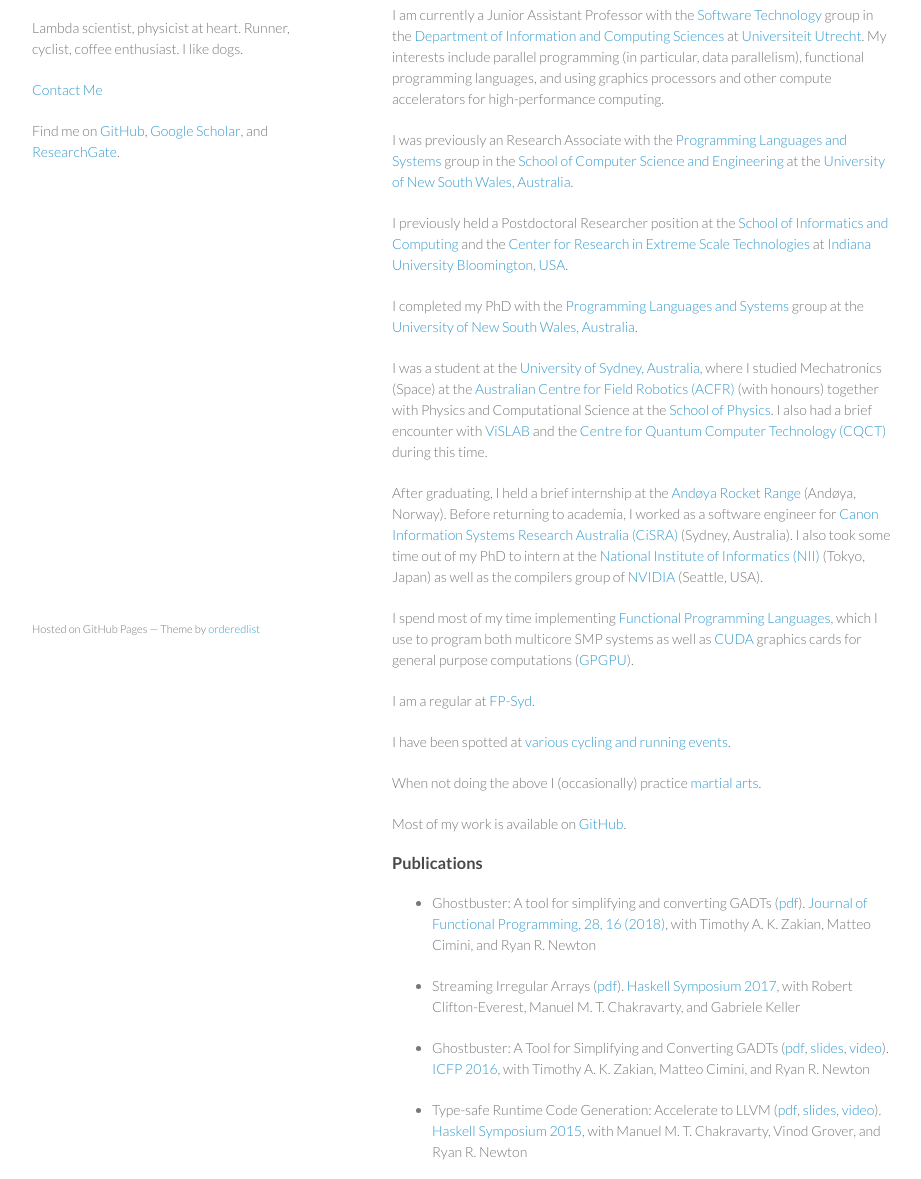
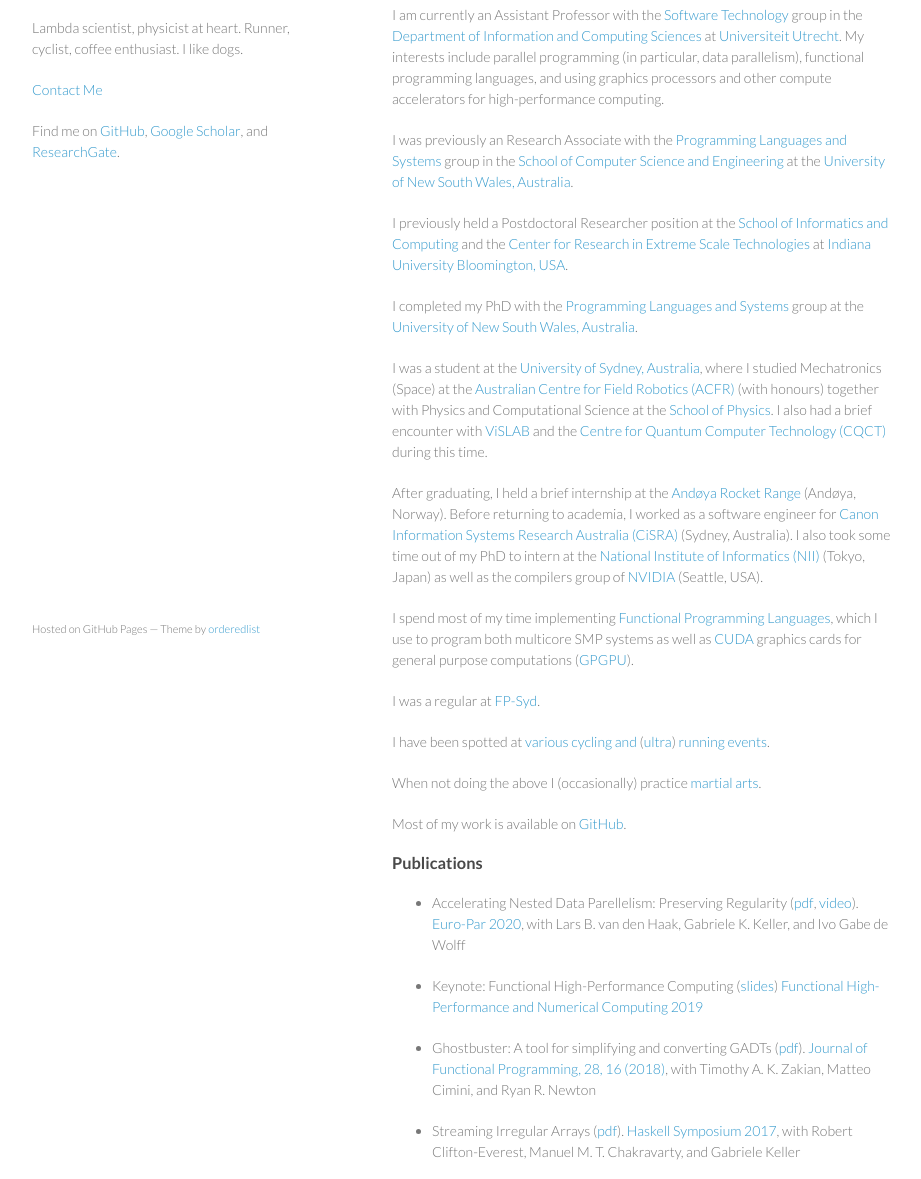
Before and after one commit to tmcdonell/tmcdonell.github.io, a plain HTML site: page index.html in a window 1280 px wide. Shown: the part 92-1271 px from the top of the page, without its empty margins (178-1099 px from the left). Drawn offline with Linux system fonts and the light colour scheme.

Commit message:
add acc-regularity, fhpnc keynote; updates

```diff
--- a/index.html
+++ b/index.html
@@ -28,19 +28,21 @@
       </header>
       <section>
         <h3 id="about-me">About Me</h3>
-        <p>I am currently a Junior Assistant Professor with the <a href="https://www.uu.nl/en/research/software-systems/software-technology">Software Technology</a> group in the <a href="https://www.uu.nl/en/organisation/department-of-information-and-computing-sciences">Department of Information and Computing Sciences</a> at <a href="https://www.uu.nl">Universiteit Utrecht</a>. My interests include parallel programming (in particular, data parallelism), functional programming languages, and using graphics processors and other compute accelerators for high-performance computing.</p>
+        <p>I am currently an Assistant Professor with the <a href="https://www.uu.nl/en/research/software-systems/software-technology">Software Technology</a> group in the <a href="https://www.uu.nl/en/organisation/department-of-information-and-computing-sciences">Department of Information and Computing Sciences</a> at <a href="https://www.uu.nl">Universiteit Utrecht</a>. My interests include parallel programming (in particular, data parallelism), functional programming languages, and using graphics processors and other compute accelerators for high-performance computing.</p>
         <p>I was previously an Research Associate with the <a href="http://www.cse.unsw.edu.au/~pls/PLS/PLS.html">Programming Languages and Systems</a> group in the <a href="http://www.cse.unsw.edu.au/">School of Computer Science and Engineering</a> at the <a href="http://www.unsw.edu.au/">University of New South Wales, Australia</a>.</p>
         <p>I previously held a Postdoctoral Researcher position at the <a href="http://www.soic.indiana.edu/">School of Informatics and Computing</a> and the <a href="https://www.crest.iu.edu/">Center for Research in Extreme Scale Technologies</a> at <a href="http://iu.edu/">Indiana University Bloomington, USA</a>.</p>
         <p>I completed my PhD with the <a href="http://www.cse.unsw.edu.au/~pls/PLS/PLS.html">Programming Languages and Systems</a> group at the <a href="http://www.unsw.edu.au/">University of New South Wales, Australia</a>.</p>
         <p>I was a student at the <a href="http://www.usyd.edu.au/">University of Sydney, Australia</a>, where I studied Mechatronics (Space) at the <a href="http://www.acfr.usyd.edu.au/">Australian Centre for Field Robotics (ACFR)</a> (with honours) together with Physics and Computational Science at the <a href="http://www.physics.usyd.edu.au/">School of Physics</a>. I also had a brief encounter with <a href="http://www.vislab.net/">ViSLAB</a> and the <a href="http://www.cqc2t.org/">Centre for Quantum Computer Technology (CQCT)</a> during this time.</p>
         <p>After graduating, I held a brief internship at the <a href="http://www.rocketrange.no/">Andøya Rocket Range</a> (Andøya, Norway). Before returning to academia, I worked as a software engineer for <a href="http://cisra.com.au/">Canon Information Systems Research Australia (CiSRA)</a> (Sydney, Australia). I also took some time out of my PhD to intern at the <a href="http://www.nii.ac.jp/">National Institute of Informatics (NII)</a> (Tokyo, Japan) as well as the compilers group of <a href="http://www.nvidia.com/page/home.html">NVIDIA</a> (Seattle, USA).</p>
         <p>I spend most of my time implementing <a href="http://www.cs.nott.ac.uk/~pszgmh/faq.html">Functional Programming Languages</a>, which I use to program both multicore SMP systems as well as <a href="http://www.nvidia.com/object/cuda_home_new.html">CUDA</a> graphics cards for general purpose computations (<a href="http://gpgpu.org/">GPGPU</a>).</p>
-        <p>I am a regular at <a href="http://fp-syd.ouroborus.net/">FP-Syd</a>.</p>
-        <p>I have been spotted at <a href="http://www.bicyclenetwork.com.au/general/great-rides/20005/">various</a> <a href="http://selfpropelled.com.au/event/mont-24/">cycling</a> <a href="http://www.gongride.org.au/">and</a> <a href="http://www.parkrun.com.au">running</a> <a href="http://city2surf.com.au">events</a>.</p>
+        <p>I was a regular at <a href="http://fp-syd.ouroborus.net/">FP-Syd</a>.</p>
+        <p>I have been spotted at <a href="http://www.bicyclenetwork.com.au/general/great-rides/20005/">various</a> <a href="http://selfpropelled.com.au/event/mont-24/">cycling</a> <a href="http://www.gongride.org.au/">and</a> (<a href="https://www.taraweraultra.co.nz">ultra</a>) <a href="http://www.parkrun.com.au">running</a> <a href="http://city2surf.com.au">events</a>.</p>
         <p>When not doing the above I (occasionally) practice <a href="https://www.facebook.com/MizongKungFu">martial arts</a>.</p>
         <p>Most of my work is available on <a href="https://github.com/tmcdonell/">GitHub</a>.</p>
         <h3 id="publications">Publications</h3>
         <ul>
+          <li><p>Accelerating Nested Data Parellelism: Preserving Regularity (<a href="papers/acc-regularity-europar2020.pdf">pdf</a>, <a href="https://youtu.be/HbXD63-iw-s">video</a>). <a href="https://2020.euro-par.org">Euro-Par 2020</a>, with Lars B. van den Haak, Gabriele K. Keller, and Ivo Gabe de Wolff</p></li>
+          <li><p>Keynote: Functional High-Performance Computing (<a href="https://speakerdeck.com/tmcdonell/functional-high-performance-computing">slides</a>) <a href="https://icfp19.sigplan.org/home/FHPNC-2019">Functional High-Performance and Numerical Computing 2019</a></p></li>
           <li><p>Ghostbuster: A tool for simplifying and converting GADTs (<a href="papers/ghostbuster-jfp2017.pdf">pdf</a>). <a href="https://doi.org/10.1017/S0956796818000114">Journal of Functional Programming, 28, 16 (2018)</a>, with Timothy A. K. Zakian, Matteo Cimini, and Ryan R. Newton</p></li>
           <li><p>Streaming Irregular Arrays (<a href="https://github.com/tmcdonell/tmcdonell.github.io/raw/master/papers/acc-seq2-haskell2017.pdf">pdf</a>). <a href="https://www.haskell.org/haskell-symposium/2017/">Haskell Symposium 2017</a>, with Robert Clifton-Everest, Manuel M. T. Chakravarty, and Gabriele Keller</p></li>
           <li><p>Ghostbuster: A Tool for Simplifying and Converting GADTs (<a href="https://github.com/tmcdonell/tmcdonell.github.io/raw/master/papers/ghostbuster-icfp2016.pdf">pdf</a>, <a href="https://speakerdeck.com/tmcdonell/ghostbuster-a-tool-for-simplifying-and-converting-gadts">slides</a>, <a href="https://youtu.be/rhuu-oD0W5U">video</a>). <a href="http://conf.researchr.org/home/icfp-2016">ICFP 2016</a>, with Timothy A. K. Zakian, Matteo Cimini, and Ryan R. Newton</p></li>
@@ -66,6 +68,8 @@
         </ul>
         <h3 id="teaching">Teaching</h3>
         <ul>
+          <li>2020: <a href="http://www.cs.uu.nl/education/vak.php?vak=INFOAFP">INFOAFP: Advanced Functional Programming</a> (joint lecturer)</li>
+          <li>2019: <a href="http://www.cs.uu.nl/education/vak.php?vak=INFOB3CC">INFOB3CC: Concurrency</a></li>
           <li>2019: <a href="http://www.cs.uu.nl/education/vak.php?vak=INFOSP">INFOSP: Computer Software Projects</a> (mentor)</li>
           <li>2019: <a href="http://www.cs.uu.nl/education/vak.php?vak=INFOAFP">INFOAFP: Advanced Functional Programming</a> (joint lecturer)</li>
           <li>2018: <a href="http://www.cs.uu.nl/education/vak.php?vak=INFOB3TC">INFOB3TC: Talen en Compilers</a> (joint lecturer)</li>
```
Also changed, not shown: 2 other files.
